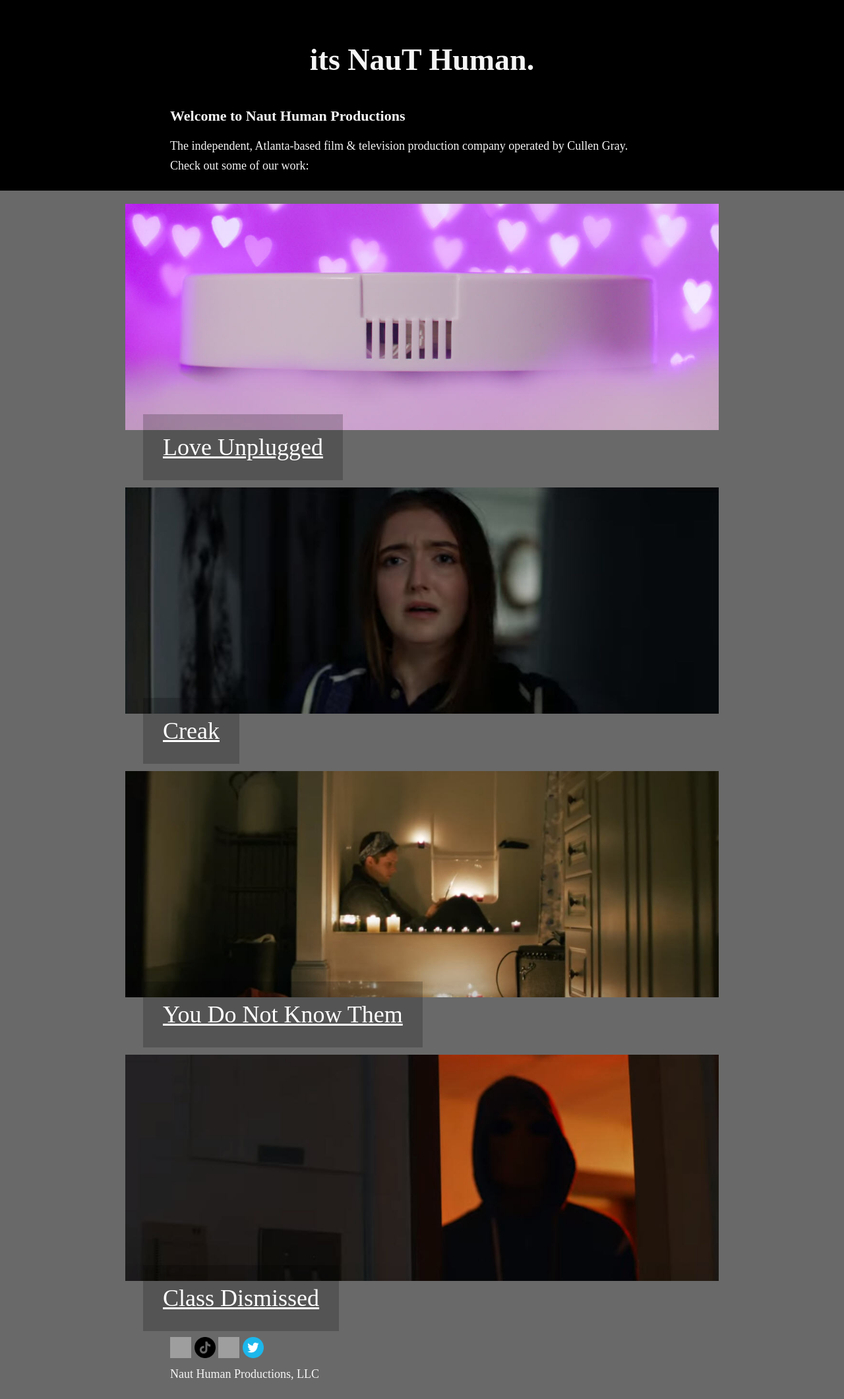
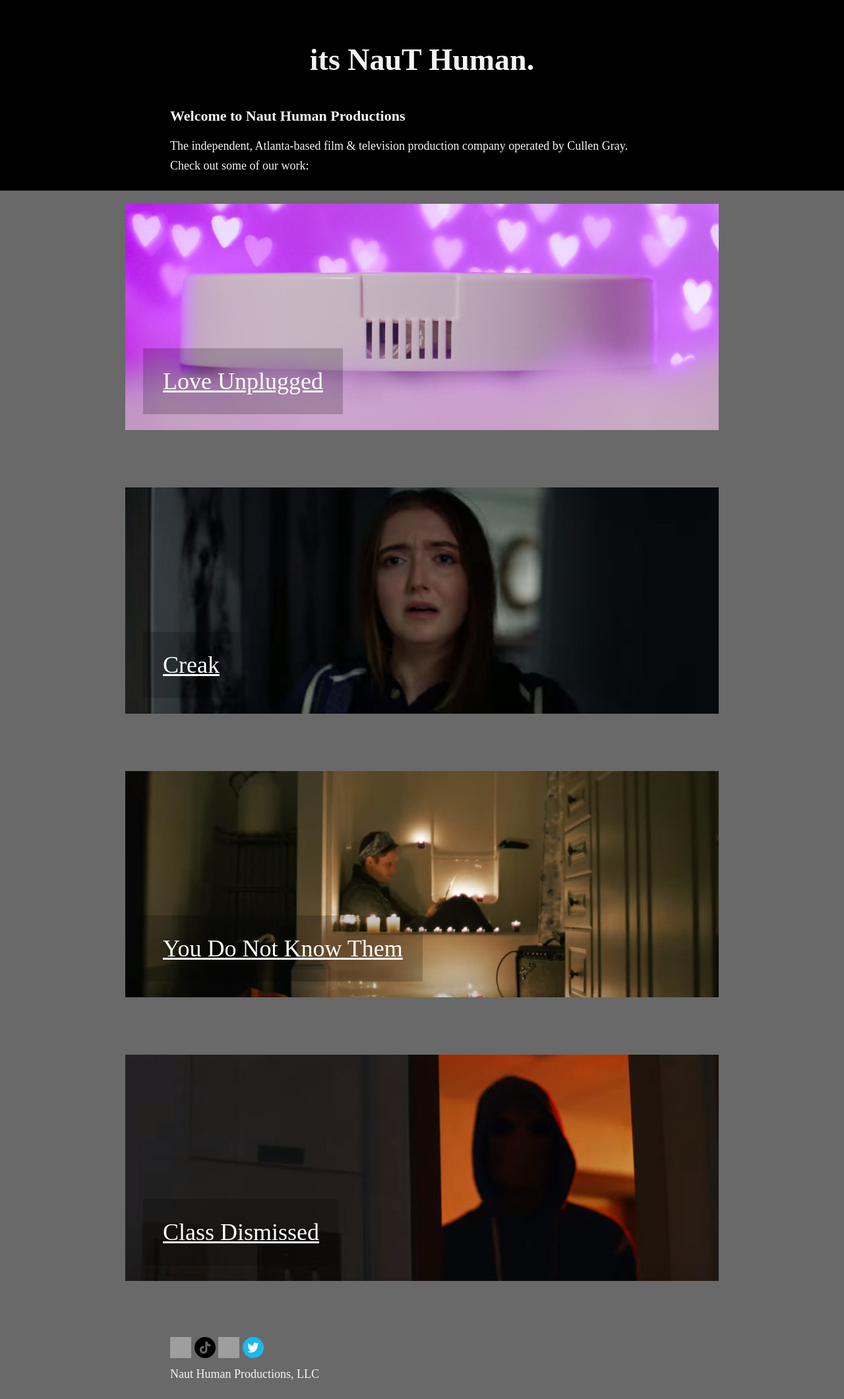
Before and after one commit to nauthuman/nauthuman.github.io, a Jekyll site: the page built from index.html, in a window 1280 px wide. Shown: the whole page at 66% size. Built offline with Jekyll 4.4.1, drawn with Linux system fonts in a browser that asks for light colours; some web fonts are replaced.

Commit message:
Update posts.css

```diff
--- a/stylesheets/posts.css
+++ b/stylesheets/posts.css
@@ -15,7 +15,7 @@
   div.post-wrapper a.project-title {
     position: relative;
     text-align: left;
-    top: -25%;
+    top: -100px;
     left: 3%;
     color: white;
     font-size: 36px;
```
